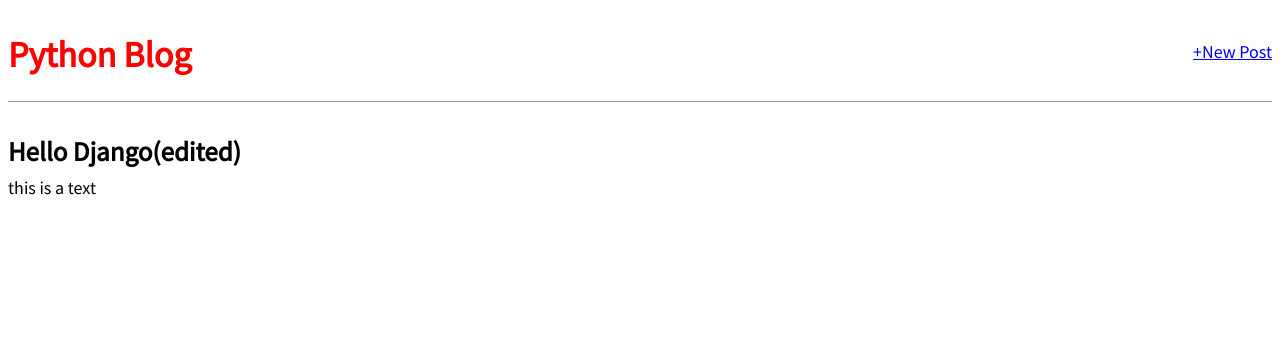
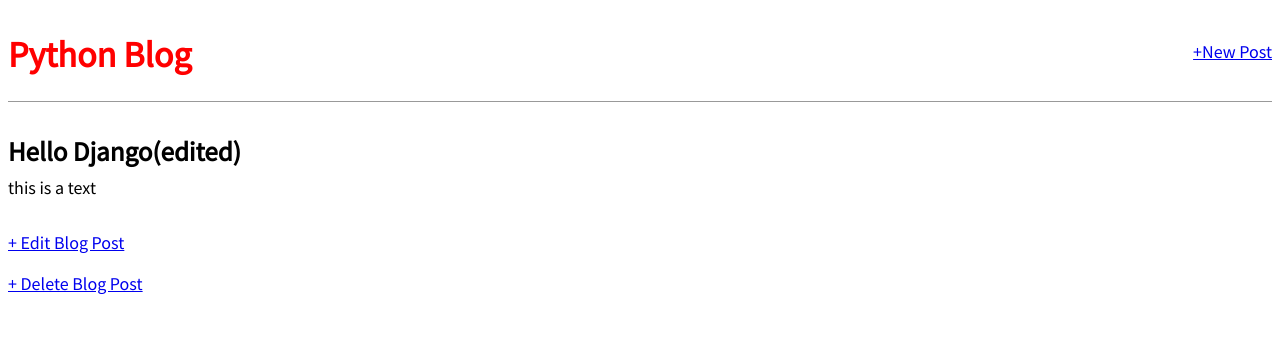
Before and after one commit to Arman170616/Blog_Application, a Django app: page /post/1/ in a window 1280 px wide. Shown: the top 362 px of the page. Run offline with Django 4.2, Linux system fonts and the light colour scheme; data comes from the database, SQL or seed files in the repository; both versions use the stored data as it was after the commit.

Commit message:
Delete/update view

```diff
--- a/blog/urls.py
+++ b/blog/urls.py
@@ -1,9 +1,11 @@
 from django.urls import path
-from .views import BlogListView, BlogDetailView, BlogCreateView
+from .views import BlogListView, BlogDetailView, BlogCreateView, BlogUpdateView, BlogDeleteView
 
 
 urlpatterns = [
     path('', BlogListView.as_view(), name='home'),
     path('post/<int:pk>/', BlogDetailView.as_view(), name='post_detail'),
     path('post/new/', BlogCreateView.as_view(), name='post_new'),
+    path('post/<int:pk>/edit/', BlogUpdateView.as_view(), name='post_edit'),
+    path('post/<int:pk>/delete/', BlogDeleteView.as_view(), name='post_delete'),
 ]
--- a/blog/views.py
+++ b/blog/views.py
@@ -1,7 +1,8 @@
 
 from .models import Post
 from django.views.generic import ListView, DetailView
-from django.views.generic.edit import CreateView
+from django.views.generic.edit import CreateView, UpdateView, DeleteView
+from django.urls import reverse_lazy
 
 
 class BlogListView(ListView):
@@ -18,3 +19,15 @@ class BlogCreateView(CreateView):
     model = Post
     template_name = 'post_new.html'
     fields = '__all__'
+
+
+class BlogUpdateView(UpdateView):
+    model = Post
+    template_name = 'post_edit.html'
+    fields = ['title', 'body']
+
+
+class BlogDeleteView(DeleteView):
+    model = Post
+    template_name = 'post_delete.html'
+    success_url = reverse_lazy('home')
--- a/templates/post_detail.html
+++ b/templates/post_detail.html
@@ -11,5 +11,8 @@
 
     <p> {{ post.body }} </p>
 </div>
+<a href="{% url 'post_edit' post.pk %}">+ Edit Blog Post</a>
+<p><a href="{% url 'post_delete' post.pk %}">+ Delete Blog Post</a></p>
+
 
 {% endblock content %}
```
Also changed, not shown: templates/post_delete.html (added, +11 -0 lines), templates/post_edit.html (added, +11 -0 lines), db.sqlite3.
